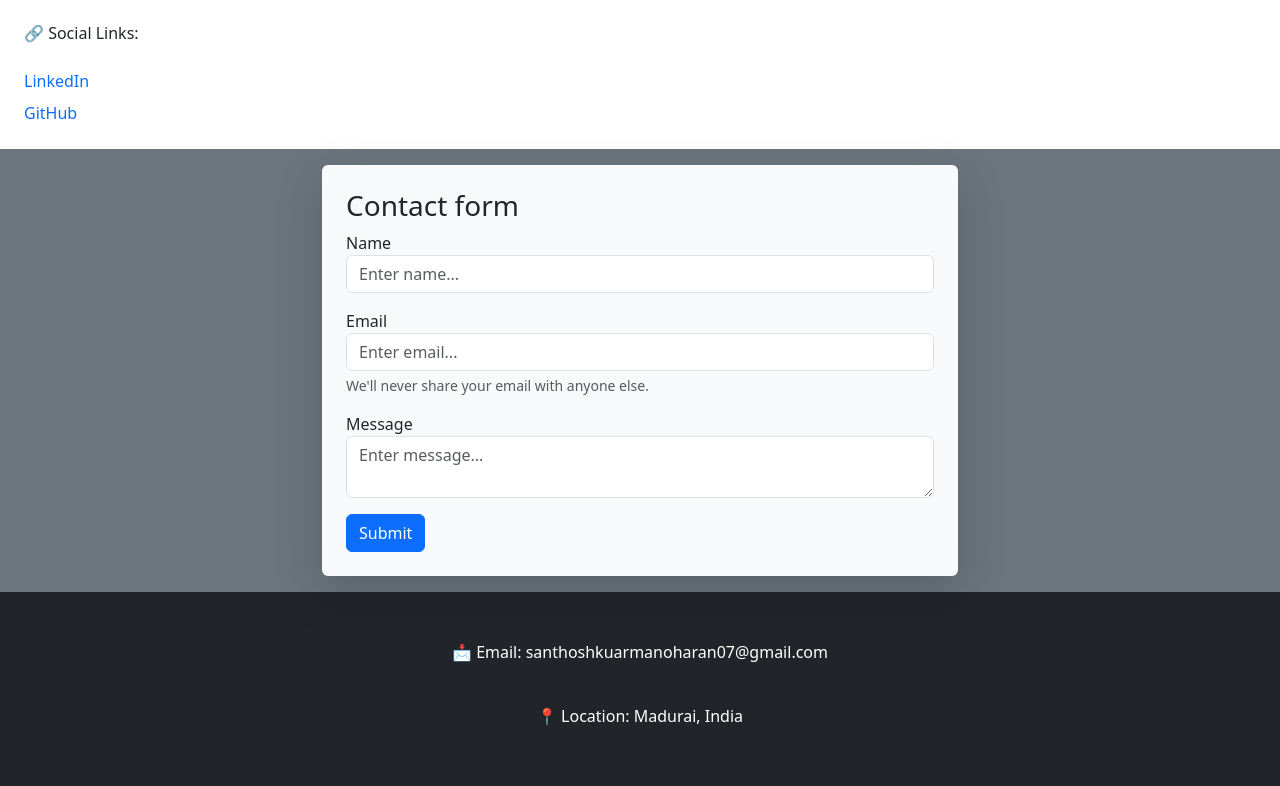
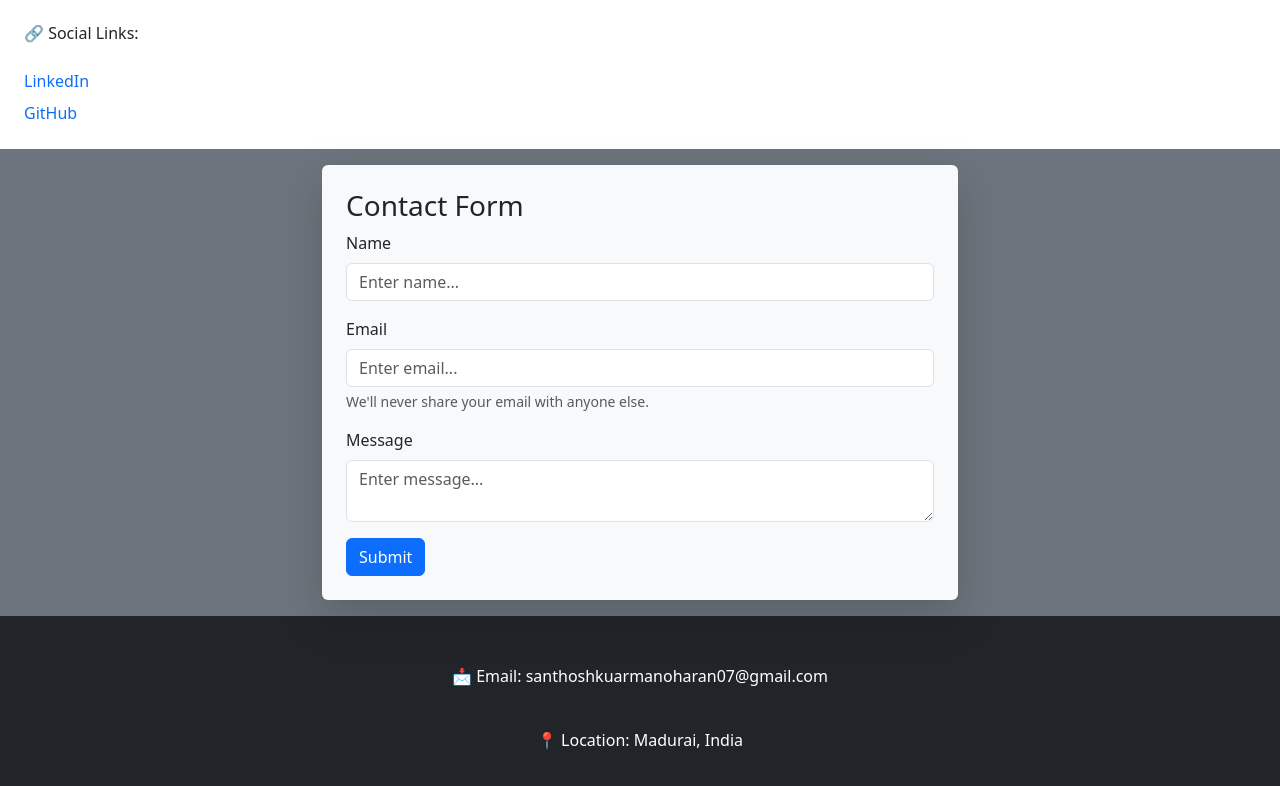
Before and after one commit to Santhoshkumar0077/Portfolio, a React (Vite) app in the folder client/: page /contact in a window 1280 px wide. Shown: the part 443-1229 px from the top of the page. Built offline with nearby package versions, Linux system fonts and the light colour scheme.

Commit message:
form submission added

```diff
--- a/client/src/pages/Contact.jsx
+++ b/client/src/pages/Contact.jsx
@@ -5,15 +5,7 @@ const Contact = () => {
     const [name, setName] = useState('');
     const [email, setEmail] = useState('');
     const [message, setMesssage] = useState('');
-    const handleSubmit = (e) => {
-        e.preventDefault();
-        const mailtoLink = `mailto:santhoshkumarmanoharan@gmail.com?subject=New Contact Form Submission&body=Name: ${encodeURIComponent(name)}%0AEmail: ${encodeURIComponent(email)}%0AMessage: ${encodeURIComponent(message)}`;
 
-        window.location.href = mailtoLink;
-        setName('');
-        setEmail('');
-        setMesssage('');
-    };
     return (
         <>
             <div className='p-5 bg-primary text-white row shadow row fs-5'>
@@ -31,23 +23,33 @@ const Contact = () => {
                 <a className='text-decoration-none' href="https://www.linkedin.com/in/santhosh-kumar-1a3a76337/">LinkedIn</a>
                 <a className='text-decoration-none' href="https://github.com/Santhoshkumar0077">GitHub</a>
             </div>
-            <div className='row p-3 bg-secondary'><form className='bg-light p-4 rounded shadow-lg col-sm-12 col-lg-6  mx-auto' onSubmit={handleSubmit}>
-                <h3>Contact form</h3>
+            <div className='row p-3 bg-secondary'>
+                <form className='bg-light p-4 rounded shadow-lg col-sm-12 col-lg-6 mx-auto'
+                    action="https://formsubmit.co/santhoshkumarmanoharan07@gmail.com"
+                    method="POST">
+
+                    <h3>Contact Form</h3>
+
                     <div className='mb-3'>
-                    <label htmlFor="name" className='form-lable'>Name</label>
-                    <input type="text" id='name' className='form-control' placeholder='Enter name...' required onChange={e => setName(e.target.value)} />
+                        <label htmlFor="name" className='form-label'>Name</label>
+                        <input type="text" id="name" name="name" className='form-control' placeholder='Enter name...' required />
                     </div>
+
                     <div className='mb-3'>
-                    <label htmlFor="email" className='form-lable'>Email</label>
-                    <input type="text" id='email' className='form-control' placeholder='Enter email...' required onChange={e => setEmail(e.target.value)} />
+                        <label htmlFor="email" className='form-label'>Email</label>
+                        <input type="email" id="email" name="email" className='form-control' placeholder='Enter email...' required />
                         <div className="form-text">We'll never share your email with anyone else.</div>
                     </div>
+
                     <div className='mb-3'>
-                    <label htmlFor="message" className='form-lable' onChange={e => setMesssage(e.target.value)}>Message</label>
-                    <textarea type="text" id='message' className='form-control' placeholder='Enter message...' required />
+                        <label htmlFor="message" className='form-label'>Message</label>
+                        <textarea id="message" name="message" className='form-control' placeholder='Enter message...' required></textarea>
                     </div>
+
                     <button className='btn btn-primary' type='submit'>Submit</button>
+
                 </form>
+
             </div>
             <div className='bg-dark p-4 text-center text-white row'>
                 <a href="mailto:santhoshkuarmanoharan07@gmail.com" className='text-decoration-none text-white p-4'>📩 Email: santhoshkuarmanoharan07@gmail.com</a>
```
Lines whose indentation alone changed are shown as unchanged.
